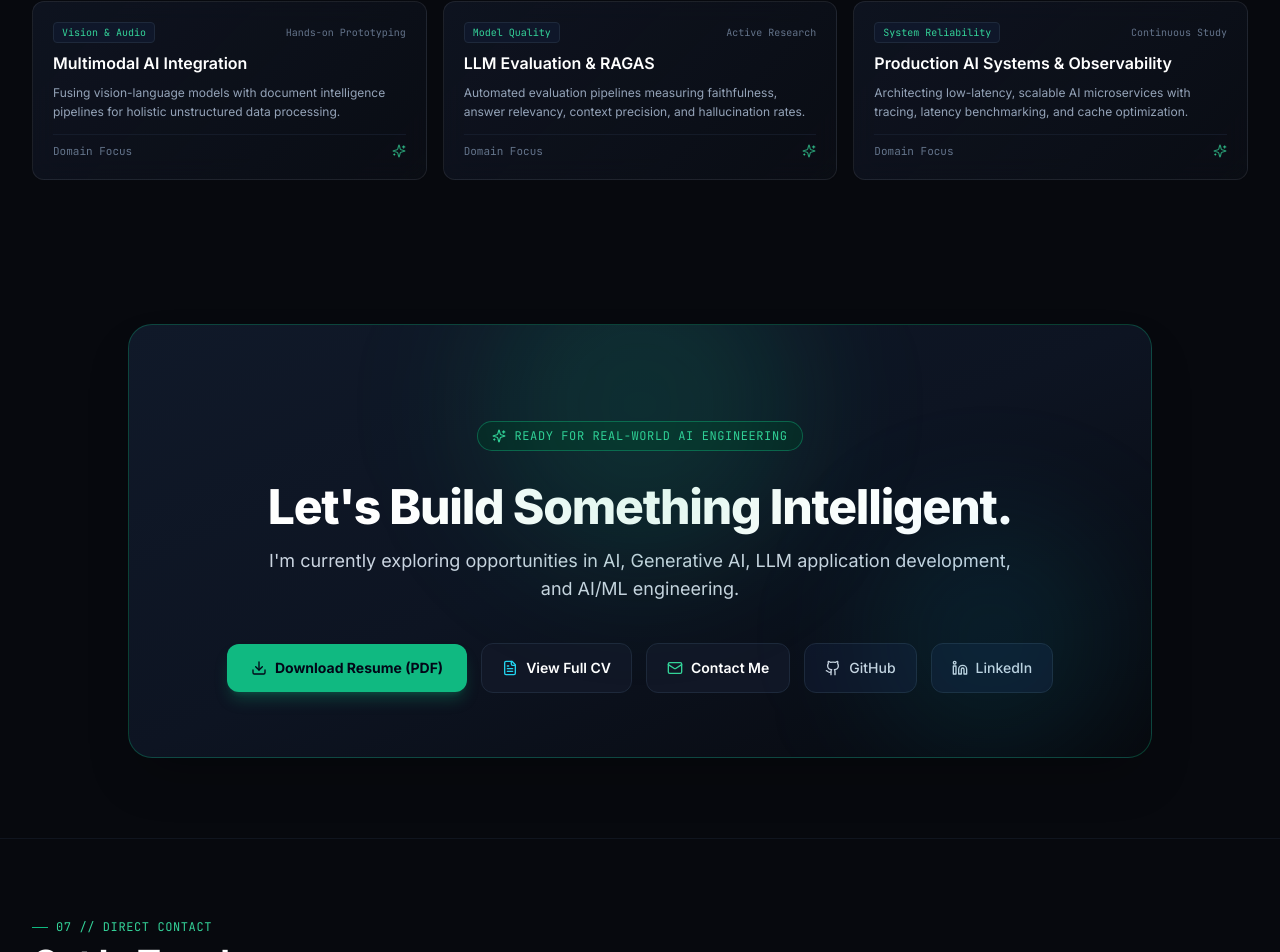
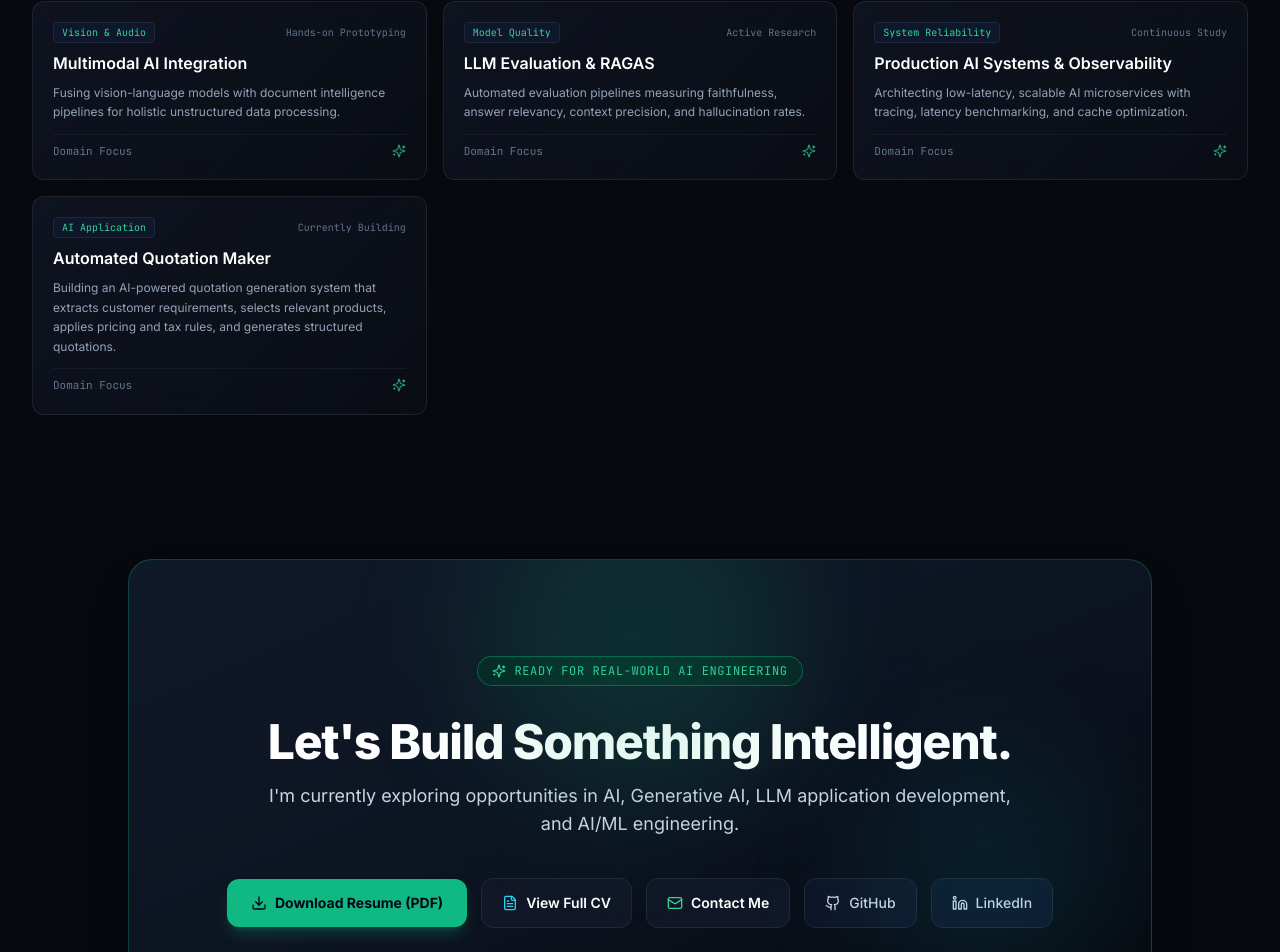
Before and after one commit to jeevams27/jeeva-portfolio, a React (Vite) app: page / in a window 1280 px wide. Shown: the part 5838-6790 px from the top of the page. Built offline with nearby package versions, Linux system fonts and the light colour scheme.

Commit message:
Add Automated Quotation Maker card to Currently Exploring & Researching section

```diff
--- a/src/data/portfolioData.ts
+++ b/src/data/portfolioData.ts
@@ -431,4 +431,10 @@ export const CURRENTLY_EXPLORING: ExploringItem[] = [
     description: 'Architecting low-latency, scalable AI microservices with tracing, latency benchmarking, and cache optimization.',
     status: 'Continuous Study',
   },
+  {
+    title: 'Automated Quotation Maker',
+    tag: 'AI Application',
+    description: 'Building an AI-powered quotation generation system that extracts customer requirements, selects relevant products, applies pricing and tax rules, and generates structured quotations.',
+    status: 'Currently Building',
+  },
 ];
```
